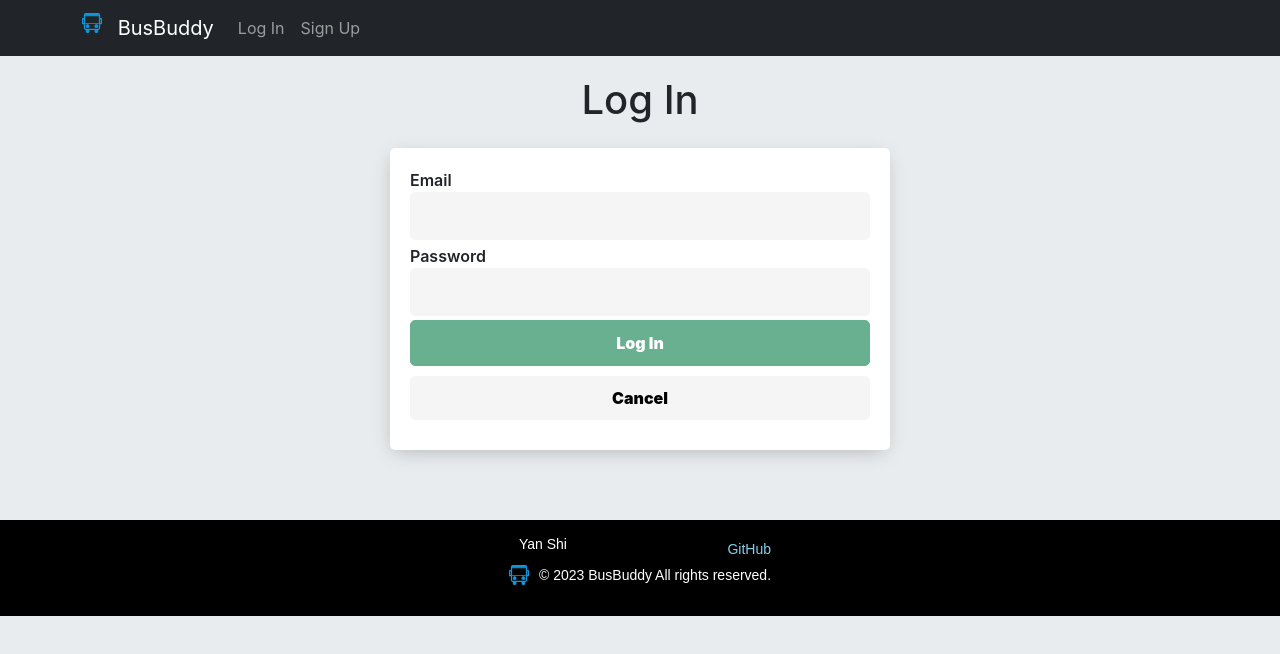
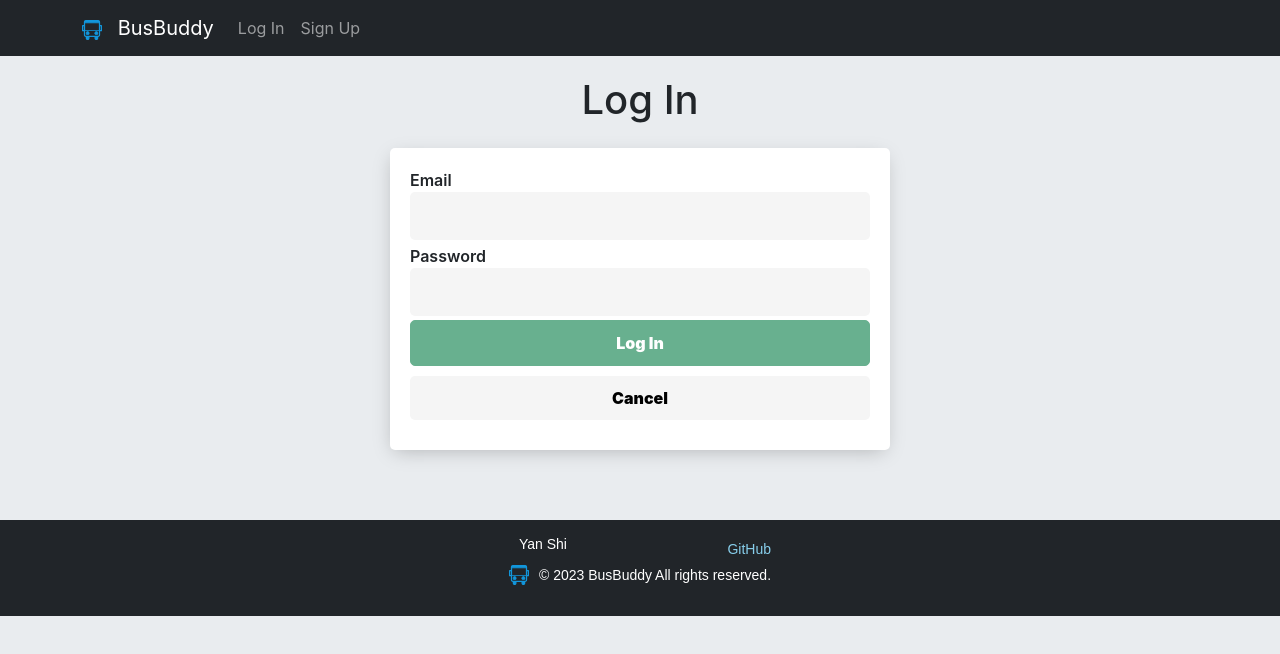
Before and after one commit to leonshiyan/bus-buddy-front-end, a React (Vite) app: page /login in a window 1280 px wide. Shown: the top 654 px of the page. Built offline with nearby package versions, Linux system fonts and the light colour scheme; no server answers.

Commit message:
footer update

```diff
--- a/src/components/Footer/Footer.module.css
+++ b/src/components/Footer/Footer.module.css
@@ -6,7 +6,7 @@
   align-items: center;
   justify-content: center;
   height: 6rem;
-  background-color: black;
+  background-color: #212529 ;
   padding: 10px;
 }
 
--- a/src/components/NavBar/NavBar.tsx
+++ b/src/components/NavBar/NavBar.tsx
@@ -23,9 +23,7 @@ const NavBar = (props: NavBarProps): JSX.Element => {
           <img
               alt=""
               src="/bus.svg"
-              width="30"
-              height="30"
-              className="d-inline-block align-top"
+              className="d-inline-block"
           />{' '}
           BusBuddy
         </Navbar.Brand>
--- a/src/pages/MyStops/MyStops.module.css
+++ b/src/pages/MyStops/MyStops.module.css
@@ -2,4 +2,5 @@
   display: flex;
   align-items: center;
   flex-direction: column;
+  height:100vh;
 }
```
